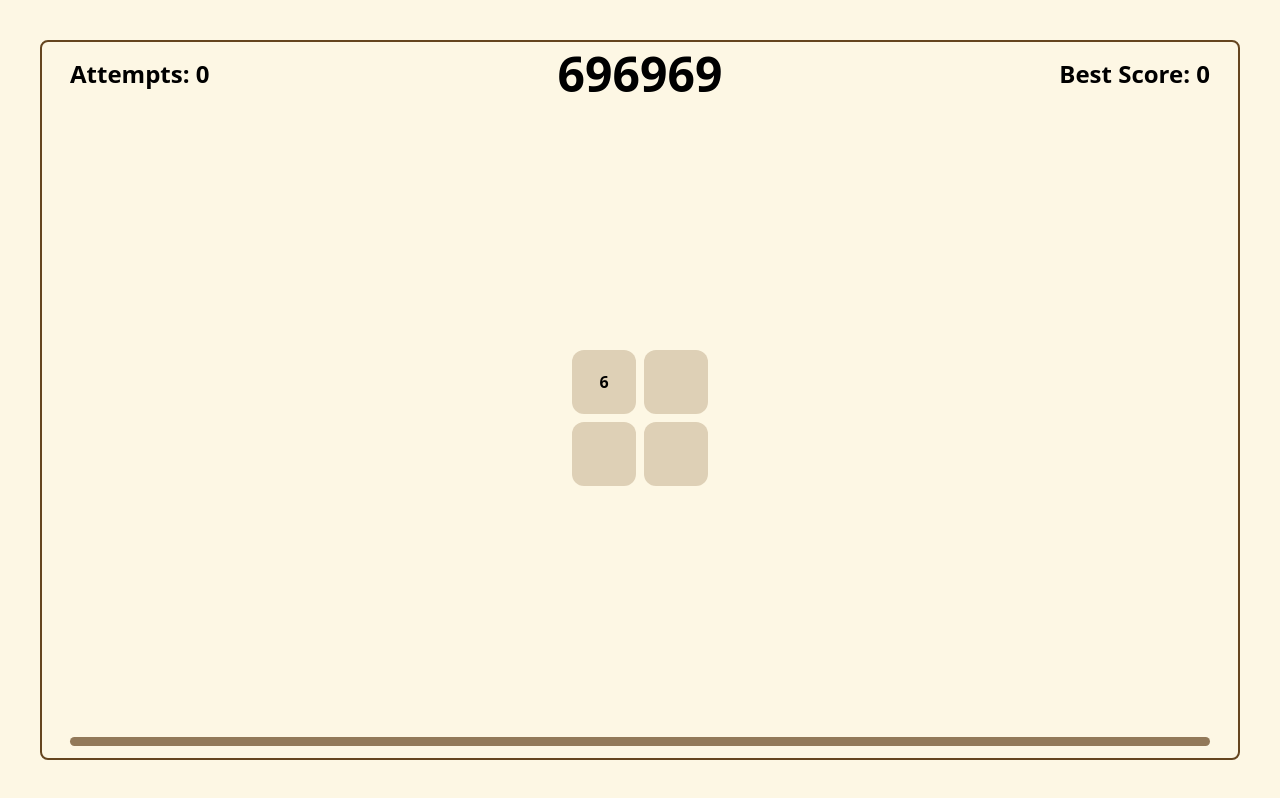
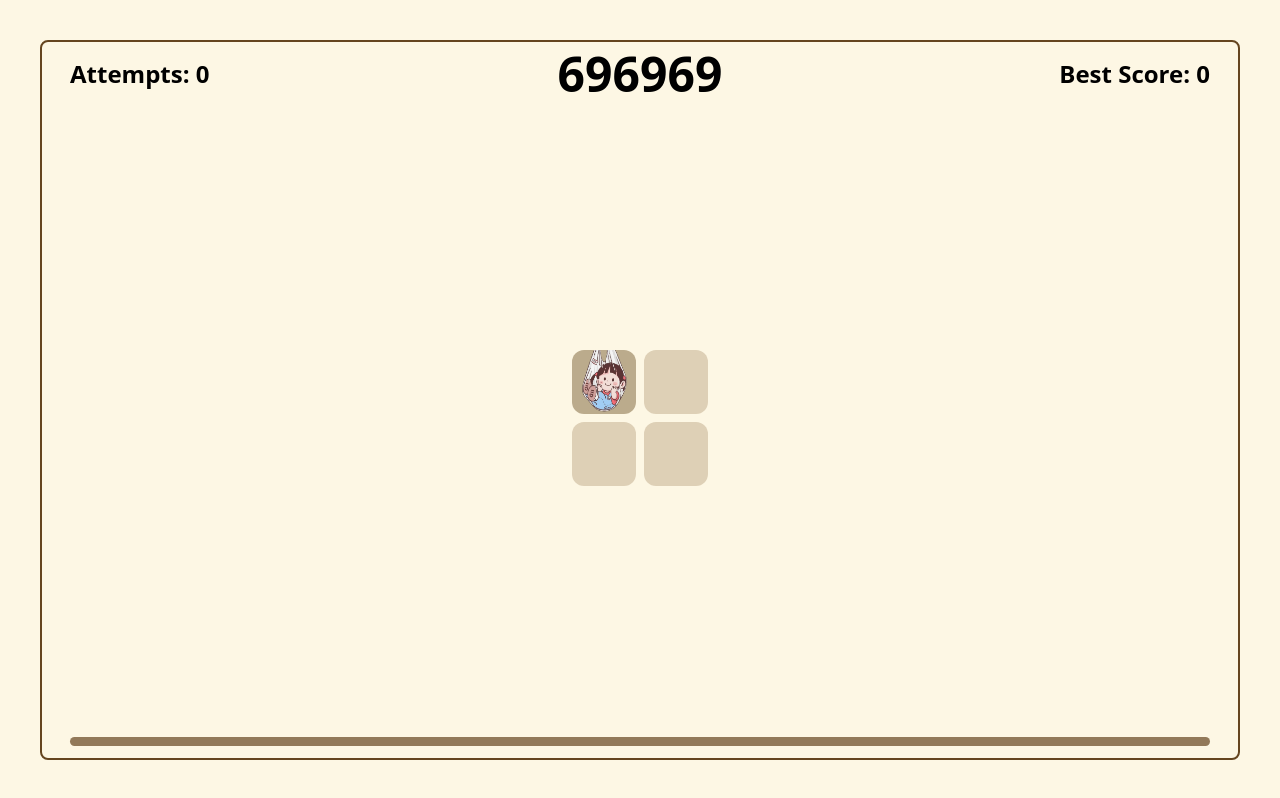
Before and after one commit to ikr4-m/simple-memory-game, a SvelteKit app: page / in a window 1280 px wide. Both pictures are taken after a click on the button 604 px from the left and 381 px from the top of the page. Built offline with nearby package versions, Linux system fonts and the light colour scheme.

Commit message:
game/arena: add cute image to arena

```diff
--- a/src/lib/generateBlock.ts
+++ b/src/lib/generateBlock.ts
@@ -16,7 +16,7 @@ export default class GenerateBlock {
 
   private cardList: typeof CardList = [...CardList];
   private arenaKey: typeof CardList[] = [];
-  private arena: any[][] = [];
+  private arena: string[][] = [];
 
   private openedCard: ICardPosition[] = [];
   private revealedCard: ICardPosition[] = [];
@@ -98,7 +98,7 @@ export default class GenerateBlock {
 
     // Assume double clicking the tile that opened is invalid
     if (this.arena[y][x]) return "opened";
-    this.arena[y][x] = card.alt;
+    this.arena[y][x] = card.img;
 
     this.openedCard.push({
       alt: card.alt,
--- a/src/routes/Game.svelte
+++ b/src/routes/Game.svelte
@@ -34,6 +34,8 @@
 
   const refreshArena = () => {
     [arena, arenaKey] = Block.getArena();
+    console.log(arenaKey);
+    console.log(arena);
   };
 
   const expandLevel = () => {
@@ -61,6 +63,8 @@
       isAnimated = false;
     }
     if (valid === "levelUp") {
+      refreshArena();
+      await new Promise(resolve => setTimeout(resolve, 1000));
       expandLevel();
     }
 
@@ -93,8 +97,10 @@
               <button
                 id="item-{y}-{x}"
                 on:click={async () => await cardClicked(x, y)}
-                class="m-1 w-16 h-16 rounded-xl transition ease-in-out duration-100 bg-coffee-card hover:bg-coffee-card-hover flex">
-                <span class="m-auto font-bold">{xArena}</span>
+                class={`m-1 w-16 h-16 rounded-xl transition ease-in-out duration-100 ${xArena === "" ? "bg-coffee-card" : "bg-coffee-card-active"} hover:bg-coffee-card-hover flex`}>
+                {#if xArena !== ""}
+                  <img src={xArena} alt="gambar" class="h-full m-auto">
+                {/if}
               </button>
             {/each}
           </div>
```
